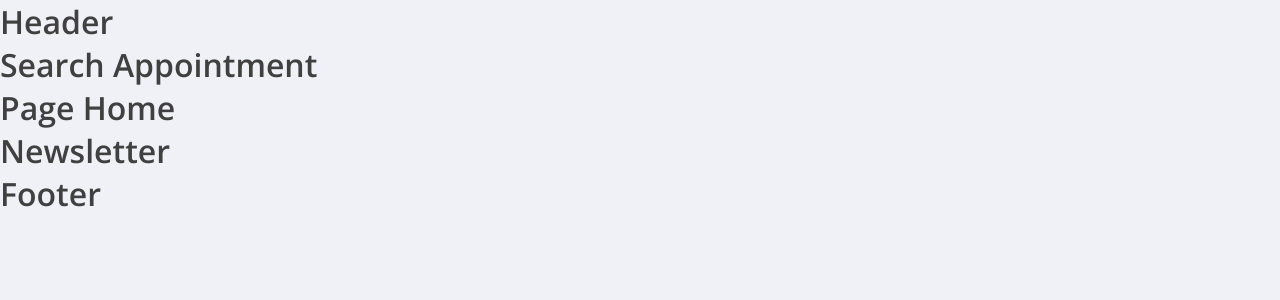
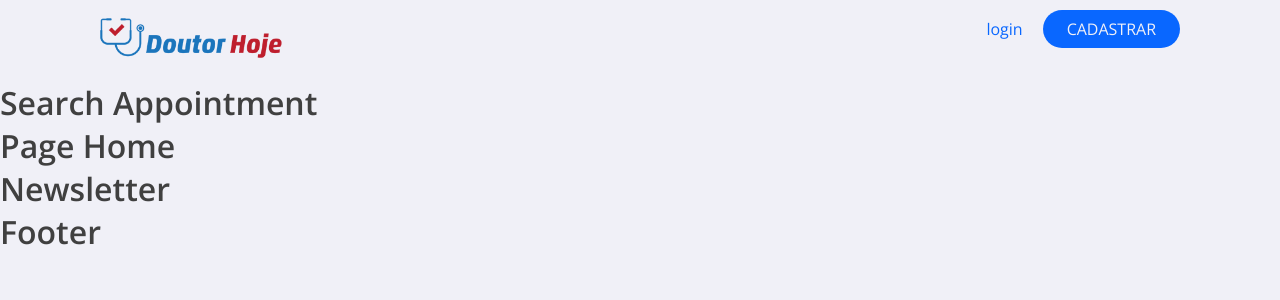
Before and after one commit to thiagowilliam/doutor-hoje, a React (Create React App) app: page / in a window 1280 px wide. Shown: the top 300 px of the page. Built offline with nearby package versions, Linux system fonts and the light colour scheme.

Commit message:
finished component header

```diff
--- a/package.json
+++ b/package.json
@@ -10,8 +10,10 @@
     "@types/node": "^12.0.0",
     "@types/react": "^16.9.0",
     "@types/react-dom": "^16.9.0",
+    "polished": "^3.6.5",
     "react": "^16.13.1",
     "react-dom": "^16.13.1",
+    "react-router-dom": "^5.2.0",
     "react-scripts": "3.4.3",
     "styled-components": "^5.1.1",
     "typescript": "~3.7.2"
--- a/src/components/Header/index.tsx
+++ b/src/components/Header/index.tsx
@@ -1,11 +1,19 @@
 import React from 'react';
 
+import Logo from '../../assets/logo.png';
 import * as S from './styles';
 
 const Header: React.FC = () => {
   return (
     <S.Container>
-      <h1>Header</h1>
+      <a href="/">
+        <img src={Logo} alt="Doutor Hoje" title="Doutor Hoje" />
+      </a>
+
+      <S.WrapperLinks>
+        <S.DefaultLink href="/">login</S.DefaultLink>
+        <S.BlueLink href="/">Cadastrar</S.BlueLink>
+      </S.WrapperLinks>
     </S.Container>
   );
 };
--- a/src/components/Header/styles.ts
+++ b/src/components/Header/styles.ts
@@ -1,6 +1,42 @@
-import styled from 'styled-components';
+import styled, { css } from 'styled-components';
+import { shade } from 'polished';
 
 export const Container = styled.header`
   width: 100%;
   max-width: 1080px;
+  margin: 0 auto;
+  padding: 1.8rem 0;
+
+  display: flex;
+  justify-content: space-between;
 `;
+
+const LinkDefault = css`
+  font-size: 1.6rem;
+  text-decoration: none;
+  transition: all 0.2s;
+`;
+
+export const WrapperLinks = styled.div``;
+
+export const DefaultLink = styled.a`
+  ${LinkDefault}
+  color: var(--color-link);
+  margin-right: 2rem;
+
+  &:hover {
+    color: ${shade(0.2, '#0967ff')};
+  }
+`;
+
+export const BlueLink = styled.a`
+  ${LinkDefault}
+  text-transform: uppercase;
+  background: var(--color-link-background);
+  color: var(--color-link-with-background);
+  border-radius: 2.4rem;
+  padding: 0.8rem 2.4rem;
+  &:hover {
+    background: ${shade(0.2, '#0967ff')};
+  }
+`;
--- a/src/styles/global.ts
+++ b/src/styles/global.ts
@@ -31,6 +31,9 @@ const GlobalStyles = createGlobalStyle`
   button{
     cursor: pointer;
   }
+  a{
+    text-decoration: none;
+  }
   body, input, button, textarea{
     font-weight: 500;
     font-size: 1.6rem;
@@ -57,6 +60,9 @@ const GlobalStyles = createGlobalStyle`
   --color-text-in-blue: #F0F0F7;
   --color-button-background: #0967ff;
   --color-button-text: #F0F0F7;
+  --color-link: #0967ff;
+  --color-link-background: #0967ff;
+  --color-link-with-background: #F0F0F7;
   --color-text-placeholder: #a8a8b3;
   --color-white: #fff;
   --color-strong-black: #222222;
```
Also changed, not shown: 1 other file (tests, documents, lock files or other folders).
